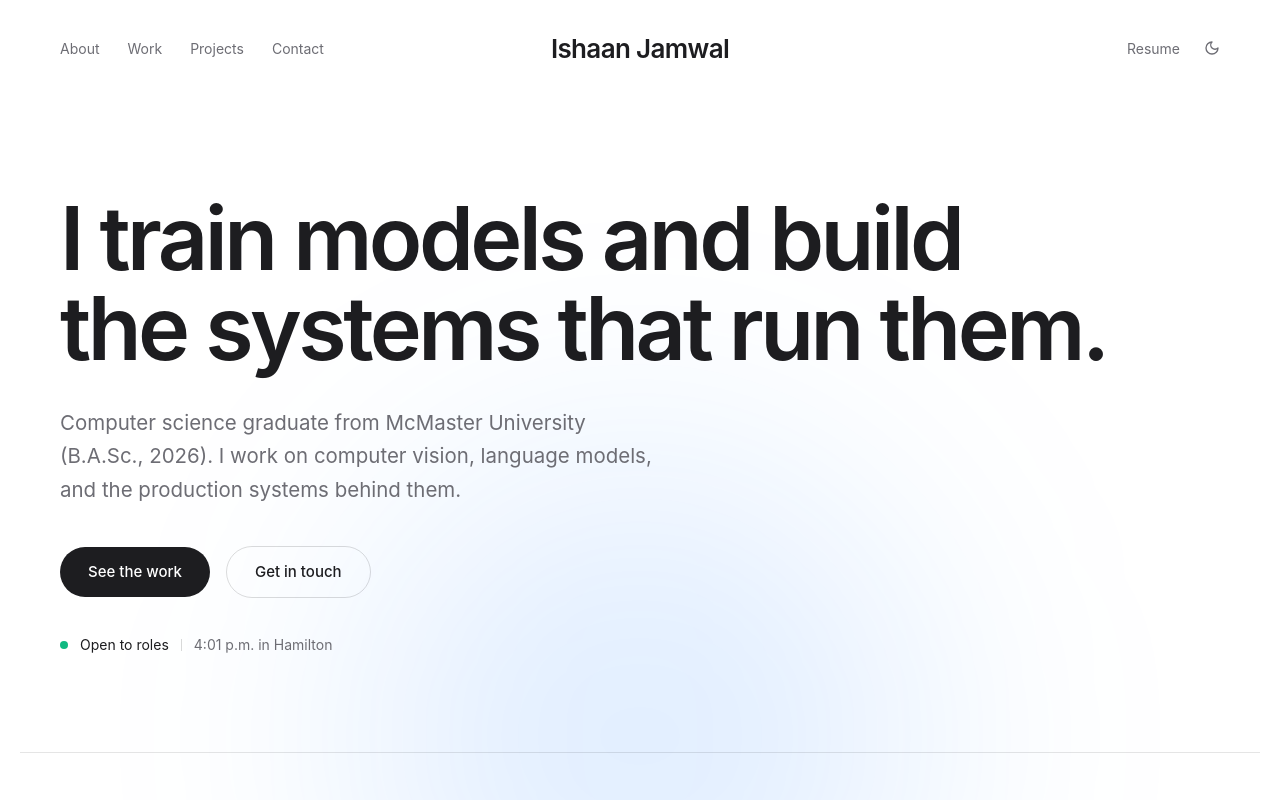
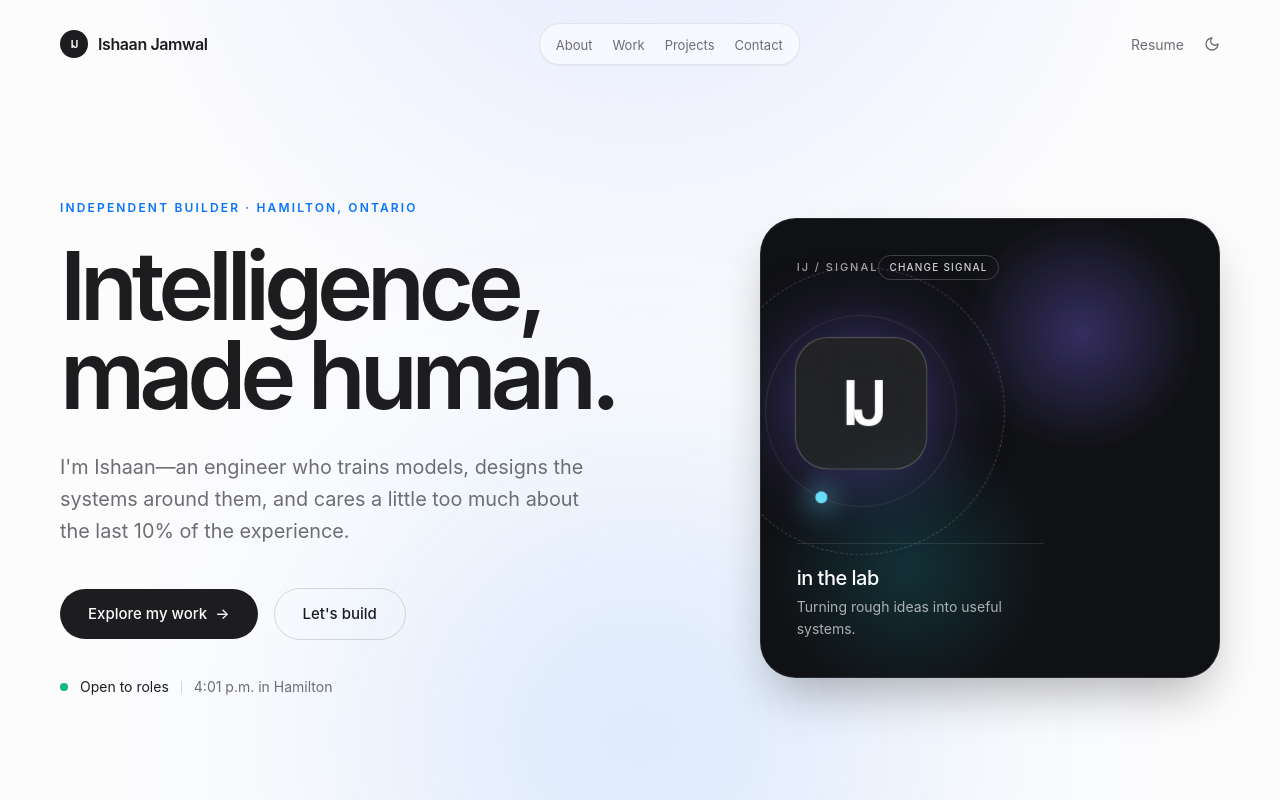
Before and after one commit to Jamwali/MagicPortfolio, a Next.js app: page / in a window 1280 px wide. Shown: the top 800 px of the page. Built offline with nearby package versions, Linux system fonts and the light colour scheme.

Commit message:
Refresh portfolio visual design and hero presentation

```diff
--- a/src/app/globals.css
+++ b/src/app/globals.css
@@ -4,7 +4,7 @@
 
 @layer base {
     :root {
-      --background: 0 0% 100%;
+      --background: 240 20% 99%;
       --foreground: 240 4% 12%;
 
       --card: 0 0% 100%;
@@ -92,6 +92,8 @@
     }
     body {
       @apply bg-background text-foreground;
+      background-image: radial-gradient(circle at 50% -20%, hsl(225 100% 93% / 0.75), transparent 34rem);
+      background-attachment: fixed;
     }
     ::selection {
       background-color: hsl(211 100% 45% / 0.18);
@@ -117,6 +119,13 @@
         animation-duration: 0.01ms !important;
         animation-iteration-count: 1 !important;
         transition-duration: 0.01ms !important;
+      }
+    }
+    @media (prefers-reduced-transparency: reduce) {
+      .backdrop-blur-xl,
+      .backdrop-blur-md,
+      .backdrop-blur-sm {
+        backdrop-filter: none;
       }
     }
   }
--- a/src/app/page.tsx
+++ b/src/app/page.tsx
@@ -52,7 +52,7 @@ export default function Page() {
   return (
     <main className="w-full">
       {/* Hero */}
-      <section className="mx-auto flex min-h-[82svh] max-w-[1240px] items-center px-6 py-24 lg:px-10">
+      <section className="mx-auto flex min-h-[calc(100svh-6rem)] max-w-[1240px] items-center px-6 py-16 lg:px-10">
         <HeroIntro />
       </section>
 
@@ -62,20 +62,23 @@ export default function Page() {
           <div className="grid gap-10 lg:grid-cols-[minmax(0,0.8fr)_minmax(0,2fr)] lg:gap-16">
             <div className="lg:sticky lg:top-28 lg:self-start">
               <AnimatedHeading
-                text="Currently"
+                text="In motion."
                 className="text-[clamp(2.5rem,5vw,4rem)] font-semibold tracking-[-0.035em]"
               />
+              <p className="mt-4 max-w-[24ch] text-[16px] leading-relaxed text-muted-foreground">
+                The short version of what I&apos;m making, learning, and looking forward to.
+              </p>
             </div>
 
-            <ul className="border-t border-black/[0.1] dark:border-white/[0.14]">
+            <ul className="grid gap-3">
               {CURRENTLY.map((row, i) => {
                 const body = (
                   <div className="grid gap-2 sm:grid-cols-[8rem_1fr] sm:items-baseline sm:gap-8">
-                    <span className="text-[14px] text-muted-foreground">
+                    <span className="text-[12px] font-medium uppercase tracking-[0.12em] text-muted-foreground">
                       {row.label}
                     </span>
                     <span className="block">
-                      <span className="text-[clamp(1.125rem,1.7vw,1.5rem)] font-medium leading-snug text-foreground transition-colors duration-300 group-hover:text-signal">
+                      <span className="text-[clamp(1.125rem,1.7vw,1.5rem)] font-semibold leading-snug text-foreground transition-colors duration-300 group-hover:text-signal">
                         {row.value}
                       </span>
                       <span className="mt-1.5 block text-[15px] leading-snug text-muted-foreground">
@@ -87,7 +90,7 @@ export default function Page() {
 
                 return (
                   <Reveal key={row.label} delay={i * 0.06}>
-                    <li className="group border-b border-black/[0.1] py-7 transition-transform duration-300 ease-out hover:translate-x-1.5 dark:border-white/[0.14]">
+                    <li className="group rounded-[1.25rem] border border-black/[0.08] bg-white/60 px-5 py-6 shadow-[0_1px_0_rgba(0,0,0,0.02)] transition-all duration-300 ease-out hover:-translate-y-1 hover:border-black/[0.15] hover:shadow-[0_16px_36px_rgba(18,22,40,0.08)] dark:border-white/[0.11] dark:bg-white/[0.035] dark:hover:border-white/[0.2] dark:hover:shadow-none sm:px-7">
                       {row.href ? (
                         <a
                           href={row.href}
--- a/src/components/hero-intro.tsx
+++ b/src/components/hero-intro.tsx
@@ -4,6 +4,7 @@ import { motion, useReducedMotion, useScroll, useTransform, Variants } from "fra
 import { DATA } from "@/data/resume";
 import { Magnetic } from "@/components/magnetic";
 import { LiveStatus } from "@/components/live-status";
+import { SignalOrbit } from "@/components/signal-orbit";
 
 export function HeroIntro() {
   const reduce = useReducedMotion();
@@ -35,27 +36,32 @@ export function HeroIntro() {
         animate="show"
         transition={{ staggerChildren: 0.12, delayChildren: 0.05 }}
       >
+        <motion.div className="grid items-center gap-12 lg:grid-cols-[1.16fr_0.84fr] lg:gap-16">
+          <div>
+            <motion.p variants={item} className="mb-6 text-[12px] font-semibold uppercase tracking-[0.18em] text-signal">
+              Independent builder · Hamilton, Ontario
+            </motion.p>
             <motion.h1
               variants={item}
-          className="max-w-[20ch] text-balance text-[clamp(2.75rem,7vw,5.5rem)] font-semibold leading-[1.03] tracking-[-0.04em]"
+              className="max-w-[11ch] text-balance text-[clamp(3.25rem,7.4vw,6.8rem)] font-semibold leading-[0.94] tracking-[-0.065em]"
             >
-          I train models and build the systems that run them.
+              Intelligence, made human.
             </motion.h1>
 
             <motion.p
               variants={item}
-          className="mt-8 max-w-[46ch] text-[clamp(1.125rem,1.6vw,1.5rem)] leading-relaxed text-muted-foreground"
+              className="mt-8 max-w-[43ch] text-[clamp(1.125rem,1.55vw,1.45rem)] leading-relaxed text-muted-foreground"
             >
-          {DATA.description}
+              I&apos;m Ishaan—an engineer who trains models, designs the systems around them, and cares a little too much about the last 10% of the experience.
             </motion.p>
 
             <motion.div variants={item} className="mt-10 flex flex-wrap items-center gap-4">
               <Magnetic className="inline-block">
                 <a
                   href="#projects"
-              className="inline-block rounded-full bg-foreground px-7 py-3.5 text-[15px] font-medium text-background transition-colors duration-300"
+                  className="inline-block rounded-full bg-foreground px-7 py-3.5 text-[15px] font-medium text-background transition-all duration-300 hover:scale-[1.03]"
                 >
-              See the work
+                  Explore my work&nbsp; →
                 </a>
               </Magnetic>
               <Magnetic className="inline-block">
@@ -63,7 +69,7 @@ export function HeroIntro() {
                   href="#contact"
                   className="inline-block rounded-full border border-black/[0.14] px-7 py-3.5 text-[15px] font-medium text-foreground transition-colors duration-300 hover:border-black/[0.35] dark:border-white/[0.18] dark:hover:border-white/[0.45]"
                 >
-              Get in touch
+                  Let&apos;s build
                 </a>
               </Magnetic>
             </motion.div>
@@ -71,6 +77,12 @@ export function HeroIntro() {
             <motion.div variants={item} className="mt-9">
               <LiveStatus />
             </motion.div>
+          </div>
+
+          <motion.div variants={item} className="mx-auto w-full max-w-[31rem] lg:justify-self-end">
+            <SignalOrbit />
+          </motion.div>
+        </motion.div>
       </motion.div>
     </motion.div>
   );
--- /dev/null
+++ b/src/components/signal-orbit.tsx
@@ -0,0 +1,59 @@
+"use client";
+
+import { motion, useReducedMotion } from "framer-motion";
+import { useState } from "react";
+
+const STATES = [
+  { label: "in the lab", detail: "Turning rough ideas into useful systems." },
+  { label: "in the field", detail: "Making software behave in the real world." },
+  { label: "in the details", detail: "Tuning the small things people actually notice." },
+];
+
+/** A tiny, tactile signature for the hero — click it to cycle the current mode. */
+export function SignalOrbit() {
+  const [state, setState] = useState(0);
+  const reduce = useReducedMotion();
+  const active = STATES[state];
+
+  return (
+    <button
+      type="button"
+      onClick={() => setState((current) => (current + 1) % STATES.length)}
+      aria-label="Change studio signal"
+      className="group relative flex aspect-square w-full max-w-[31rem] cursor-pointer flex-col overflow-hidden rounded-[2.25rem] border border-white/10 bg-[#101114] p-7 text-left shadow-2xl shadow-black/30 sm:p-9"
+    >
+      <div className="pointer-events-none absolute inset-0 bg-[radial-gradient(circle_at_70%_25%,rgba(129,105,255,0.32),transparent_25%),radial-gradient(circle_at_32%_76%,rgba(34,211,238,0.16),transparent_30%)]" />
+      <div className="relative z-10 flex items-center justify-between text-[11px] font-medium uppercase tracking-[0.18em] text-white/60">
+        <span>IJ / signal</span>
+        <span className="rounded-full border border-white/20 px-2.5 py-1 text-[10px] tracking-[0.12em] text-white/80">change signal</span>
+      </div>
+
+      <div className="relative flex flex-1 items-center justify-center">
+        <motion.div
+          animate={reduce ? undefined : { rotate: 360 }}
+          transition={{ duration: 24, ease: "linear", repeat: Infinity }}
+          className="absolute size-[15.5rem] rounded-full border border-dashed border-white/20 sm:size-[18rem]"
+        />
+        <motion.div
+          animate={reduce ? undefined : { rotate: -360 }}
+          transition={{ duration: 16, ease: "linear", repeat: Infinity }}
+          className="absolute size-[10.5rem] rounded-full border border-white/10 sm:size-[12rem]"
+        >
+          <span className="absolute -top-1.5 left-1/2 size-3 -translate-x-1/2 rounded-full bg-cyan-300 shadow-[0_0_24px_8px_rgba(103,232,249,0.35)]" />
+        </motion.div>
+        <motion.div
+          animate={reduce ? undefined : { y: [0, -8, 0], scale: [1, 1.035, 1] }}
+          transition={{ duration: 4.8, ease: "easeInOut", repeat: Infinity }}
+          className="relative grid size-28 place-items-center rounded-[2rem] border border-white/25 bg-white/[0.08] text-[3.2rem] font-semibold tracking-[-0.12em] text-white shadow-[0_0_80px_rgba(129,105,255,0.45)] backdrop-blur-xl sm:size-32 sm:text-[3.7rem]"
+        >
+          IJ
+        </motion.div>
+      </div>
+
+      <div className="relative z-10 border-t border-white/10 pt-5">
+        <p className="text-lg font-medium tracking-tight text-white sm:text-xl">{active.label}</p>
+        <p className="mt-1 max-w-[28ch] text-sm leading-relaxed text-white/65">{active.detail}</p>
+      </div>
+    </button>
+  );
+}
--- a/src/components/site-nav.tsx
+++ b/src/components/site-nav.tsx
@@ -14,7 +14,7 @@ const sections = [
 
 export function SiteNav() {
   const { scrollY } = useScroll();
-  const height = useTransform(scrollY, [0, 140], [96, 72]);
+  const height = useTransform(scrollY, [0, 140], [88, 64]);
   const bgOpacity = useTransform(scrollY, [0, 90], [0, 1]);
   const nameScale = useTransform(scrollY, [0, 140], [1, 0.88]);
 
@@ -28,13 +28,20 @@ export function SiteNav() {
         className="absolute inset-0 border-b border-black/[0.08] bg-background/75 backdrop-blur-xl dark:border-white/[0.1]"
       />
 
-      <nav className="relative mx-auto grid w-full max-w-[1240px] grid-cols-[minmax(0,1fr)_auto_minmax(0,1fr)] items-center gap-4 px-6 lg:px-10">
-        <ul className="col-start-1 hidden items-center gap-7 sm:flex">
+      <nav className="relative mx-auto flex w-full max-w-[1240px] items-center justify-between gap-4 px-6 lg:px-10">
+        <Link href="/" className="flex items-center gap-2.5">
+          <span className="grid size-7 place-items-center rounded-full bg-foreground text-[10px] font-bold tracking-[-0.1em] text-background">IJ</span>
+          <motion.span style={{ scale: nameScale }} className="text-[15px] font-semibold tracking-tight sm:text-[16px]">
+            {DATA.name}
+          </motion.span>
+        </Link>
+
+        <ul className="hidden items-center rounded-full border border-black/[0.08] bg-background/65 px-4 py-2 shadow-sm backdrop-blur-md sm:flex sm:gap-5 dark:border-white/[0.1]">
           {sections.map((s) => (
             <li key={s.href}>
               <Link
                 href={s.href}
-                className="text-[14px] text-muted-foreground transition-colors hover:text-foreground"
+                className="text-[13px] text-muted-foreground transition-colors hover:text-foreground"
               >
                 {s.label}
               </Link>
@@ -42,16 +49,7 @@ export function SiteNav() {
           ))}
         </ul>
 
-        <Link href="/" className="col-start-2 justify-self-center">
-          <motion.span
-            style={{ scale: nameScale }}
-            className="block text-[22px] font-semibold tracking-tight sm:text-[26px]"
-          >
-            {DATA.name}
-          </motion.span>
-        </Link>
-
-        <div className="col-start-3 flex items-center justify-end gap-6">
+        <div className="flex items-center justify-end gap-4 sm:gap-5">
           <Link
             href="/Ishaan_Jamwal_Coop_Resume.pdf"
             target="_blank"
```
Also changed, not shown: src/components/projects.tsx (+3 -4 lines). Lines whose indentation alone changed are shown as unchanged.
